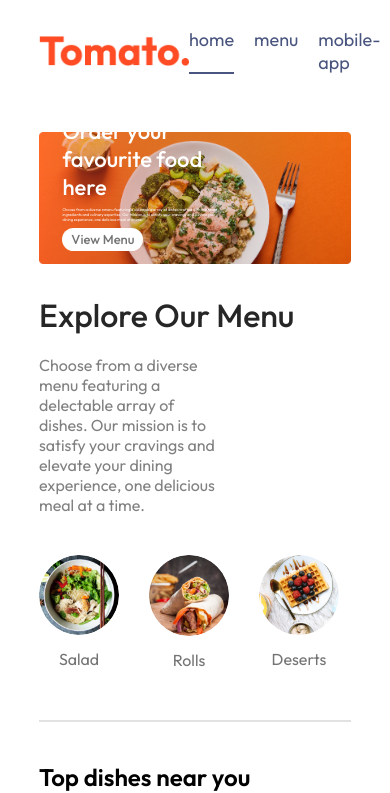
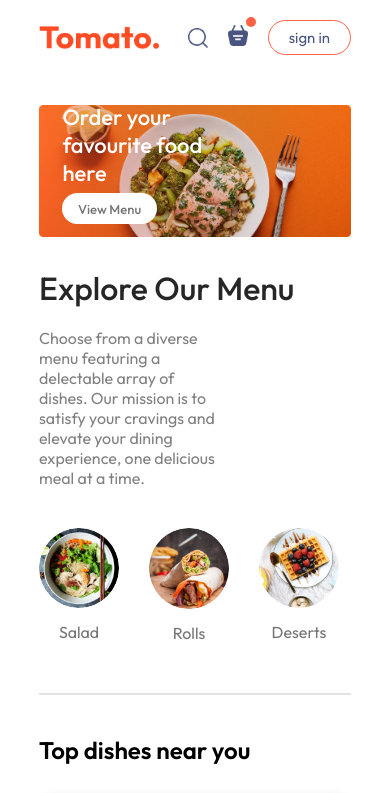
Before and after one commit to alexngumbau/food-del, a React (Vite) app in the folder frontend/: page / in a window 390 px wide. Shown: the top 793 px of the page. Built offline with nearby package versions, Linux system fonts and the light colour scheme.

Commit message:
made the header and navbar responsive

```diff
--- a/frontend/src/components/Header/Header.css
+++ b/frontend/src/components/Header/Header.css
@@ -1,7 +1,7 @@
 .header {
   height: 34vw;
   margin: 30px auto;
-  background:  url('/header_img.png') no-repeat;
+  background: url("/header_img.png") no-repeat;
   background-size: contain;
   position: relative;
 }
@@ -38,3 +38,20 @@
   font-size: max(1vw, 13px);
   border-radius: 50px;
 }
+
+@media (max-width: 1050px) {
+  .header-contents {
+    max-width: 55%;
+  }
+}
+
+@media (max-width: 750px) {
+
+  .header-contents p {
+    display: none;
+  }
+
+  .header-contents button {
+    padding: 2vw 4vw;
+  }
+}
--- a/frontend/src/components/Navbar/Navbar.css
+++ b/frontend/src/components/Navbar/Navbar.css
@@ -61,3 +61,51 @@
   top: -8px;
   right: -8px;
 }
+
+
+@media (max-width: 1050px) {
+  .navbar .logo {
+    width: 140px;
+  }
+  .navbar-menu {
+    gap: 20px;
+    font-size: 17px;
+  }
+  .navbar-right {
+    gap: 30px;
+  }
+  .navbar-right img {
+    width: 22px;
+  }
+  .navbar-right button {
+    padding: 8px 25px;
+  }
+}
+
+@media (max-width: 900px) {
+  .navbar .logo {
+    width: 120px;
+  }
+  .navbar-menu {
+    gap: 15px;
+    font-size: 16px;
+  }
+  .navbar-right {
+    gap: 20px;
+  }
+  .navbar-right img {
+    width: 20px;
+  }
+  .navbar-right button {
+    padding: 7px 20px;
+    font-size: 15px;
+  }
+}
+
+@media (max-width: 750px) {
+
+  .navbar-menu {
+    display: none;
+  }
+
+}
```
